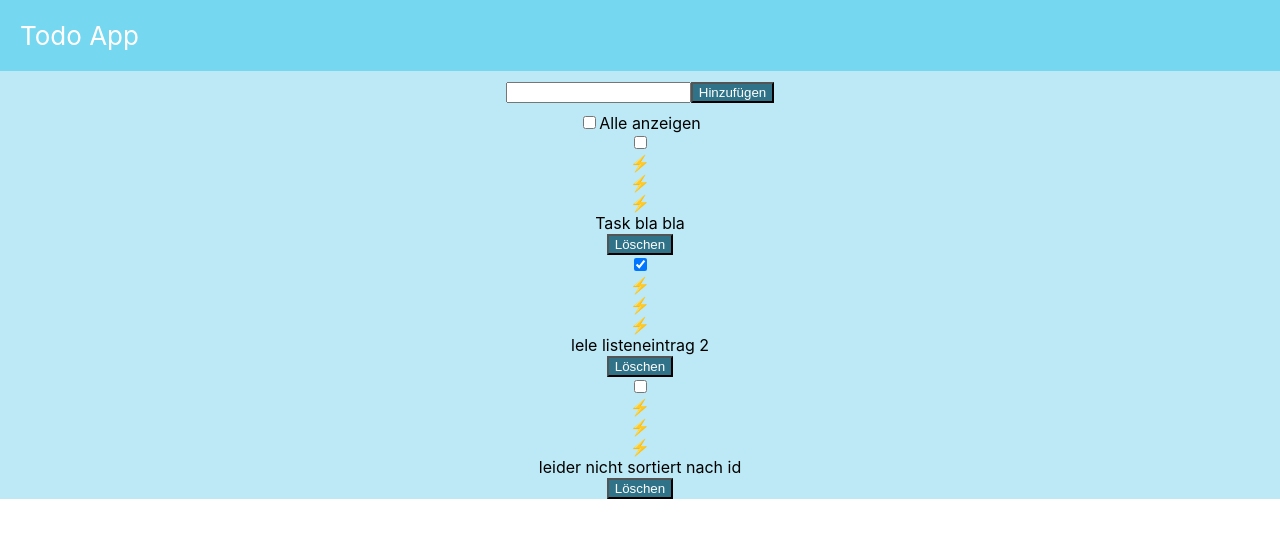
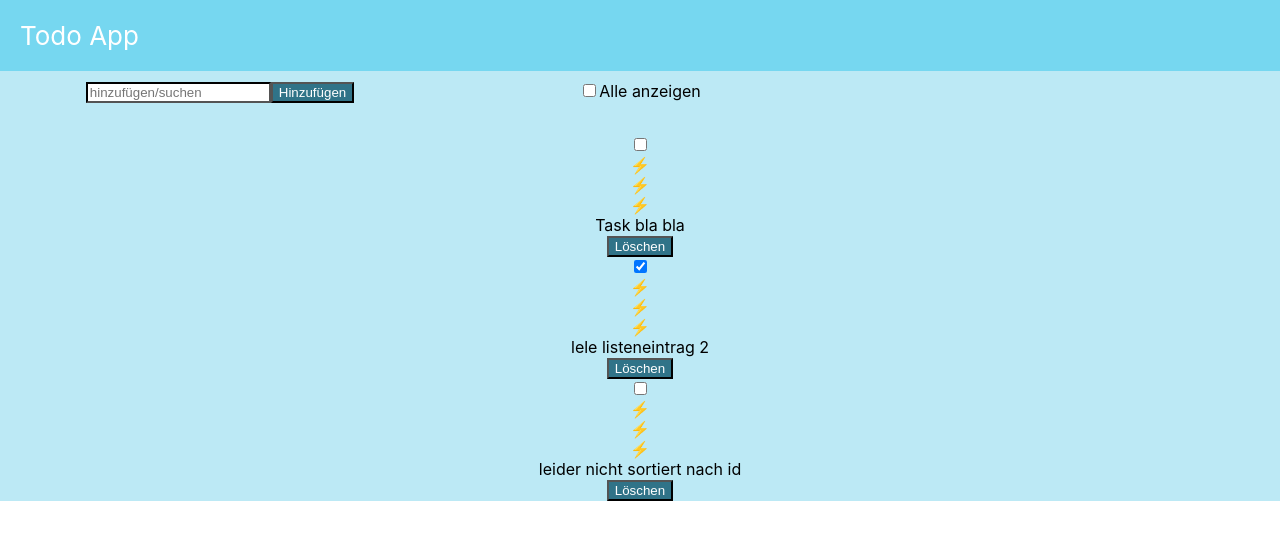
Before and after one commit to pirminbleiker/Web_Engineering_1, a React (Create React App) app: page / in a window 1280 px wide. Shown: the top 540 px of the page. Built offline with nearby package versions, Linux system fonts and the light colour scheme.

Commit message:
Changes to css, TaskInput renamed to TextInput and ShowAll added

```diff
--- a/src/App.tsx
+++ b/src/App.tsx
@@ -64,10 +64,6 @@ export function App() {
       <AppHeader>Todo App</AppHeader>
       <Controlpanel addTask={addItem} onChange={filterItem} />
       <div>
-        <input type="checkbox" id="showAll" name="showAll"/>
-        <label htmlFor="showAll">Alle anzeigen</label>
-      </div>
-      <div>
         <Tasks tasks={tasks}/>
       </div>
     </div>
--- a/src/components/Controlpanel.css
+++ b/src/components/Controlpanel.css
@@ -1,7 +1,6 @@
 .Control-panel {
     margin: 10px;
-    display: flex;
-    justify-content: center;
-    align-items: center;
-    flex-direction: row;
+    display: grid;
+    grid-template-columns: 1fr 1fr 1fr;
+    grid-template-rows: 1fr 1fr;
   }
--- a/src/components/Controlpanel.tsx
+++ b/src/components/Controlpanel.tsx
@@ -1,5 +1,6 @@
 import './Controlpanel.css'
-import { TextInput } from './TaskInput'
+import { ShowAll } from './ShowAll'
+import { TextInput } from './TextInput'
 interface Props {
     addTask: (text: string) => void
     onChange: (value: string) => void
@@ -8,5 +9,6 @@ interface Props {
 export const Controlpanel = ({addTask, onChange}: Props) =>(
     <div className="Control-panel">
         <TextInput onChange={onChange}addTask={addTask}/>
+        <ShowAll/>
     </div>
 )
--- /dev/null
+++ b/src/components/ShowAll.tsx
@@ -0,0 +1,11 @@
+import './ShowAll.css'
+
+export const ShowAll = () =>{
+
+    return(
+        <div>
+            <input type="checkbox" id="showAll" name="showAll"/>
+            <label htmlFor="showAll">Alle anzeigen</label>
+        </div>
+    )
+}
--- a/src/components/TaskInput.css
+++ b/src/components/TextInput.css
@@ -1,6 +1,13 @@
 .button {
     background-color: rgb(48, 115, 136);
+    margin: 0px;
+    align-items: center;
     color: white;
     border-color: black;
     cursor: pointer;
   }
+
+  .text-field{
+    border-color: black;
+    margin: 0px;
+  }
--- a/src/components/TaskInput.tsx
+++ b/src/components/TextInput.tsx
@@ -1,6 +1,6 @@
 import { ChangeEvent, ReactNode, useState } from "react"
 import { createTask } from "./Task"
-import './TaskInput.css'
+import './TextInput.css'
 
 interface Props {
     addTask: (text: string) => void
@@ -26,8 +26,8 @@ export const TextInput = ({onChange,addTask}:Props) =>{
     }
     return (
     <div>
-        <input type="text" onChange={updateText} value={text}/>
-        <button className="button" onClick={ButtonClicked}>Hinzufügen </button>
+        <input className="text-field" placeholder="hinzufügen/suchen"type="text" onChange={updateText} value={text}/>
+        <button className="button" onClick={ButtonClicked}>Hinzufügen</button>
     </div>
     )
 }
```
Also changed, not shown: src/components/ShowAll.css (added).
